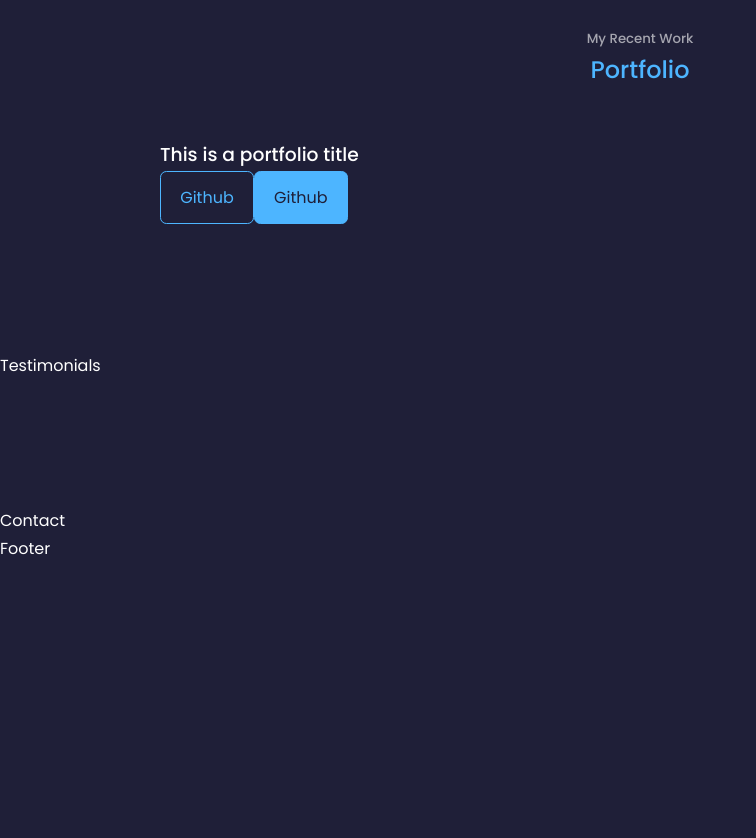
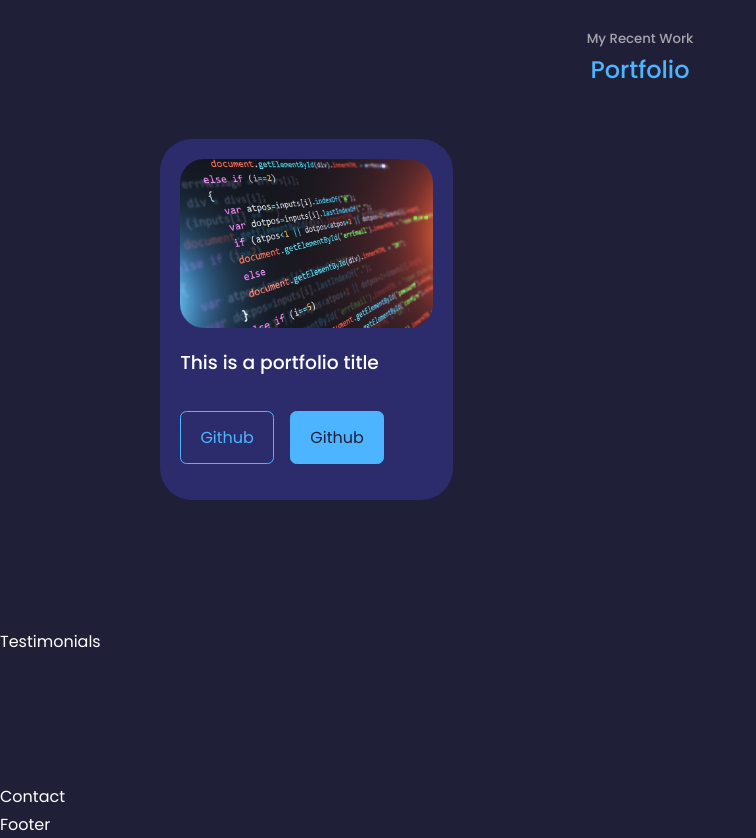
Before and after one commit to craigea92/react-portfolio, a React (Create React App) app: page / in a window 1280 px wide. Shown: the part 2180-3018 px from the top of the page, without its empty margins (0-756 px from the left). Before the commit the page ends 2742 px from the top, so only its background shows below. Built offline with nearby package versions, Linux system fonts and the light colour scheme.

Commit message:
added an image and CSS styling to the portfolio section

```diff
--- a/src/components/portfolio/Portfolio.jsx
+++ b/src/components/portfolio/Portfolio.jsx
@@ -1,4 +1,6 @@
 import React from "react";
+import "./portfolio.css";
+import aboutimage from "../../assets/About_Image.jpeg";
 
 const Portfolio = () => {
   return (
@@ -8,8 +10,11 @@
 
       <div className="container portfolio__container">
         <article className="portfolio__item">
-          <div className="portfolio__item-image"></div>
+          <div className="portfolio__item__image">
+            <img src={aboutimage} alt="" />
+          </div>
           <h3>This is a portfolio title</h3>
+          <div className="portfolio__item__cta">
             <a
               href="https://github.com"
               className="btn"
@@ -26,6 +31,7 @@
             >
               Github
             </a>
+          </div>
         </article>
       </div>
     </section>
--- a/src/components/portfolio/portfolio.css
+++ b/src/components/portfolio/portfolio.css
@@ -0,0 +1,33 @@
+.portfolio__container {
+  display: grid;
+  grid-template-columns: repeat(3, 1fr);
+  gap: 2.5rem;
+}
+
+.portfolio__item {
+  background: var(--color-bg-variant);
+  padding: 1.2rem;
+  border-radius: 2rem;
+  border: 1px solid transparent;
+  transition: var(--transition);
+}
+
+.portfolio__item:hover {
+  border-color: var(--color-primary-variant);
+  background: transparent;
+}
+
+.portfolio__item__image img {
+  border-radius: 1.5rem;
+  overflow: hidden;
+}
+
+.portfolio__item h3 {
+  margin: 1.2rem 0 2rem;
+}
+
+.portfolio__item__cta {
+  display: flex;
+  gap: 1rem;
+  margin-bottom: 1rem;
+}
```
Lines whose indentation alone changed are shown as unchanged.
